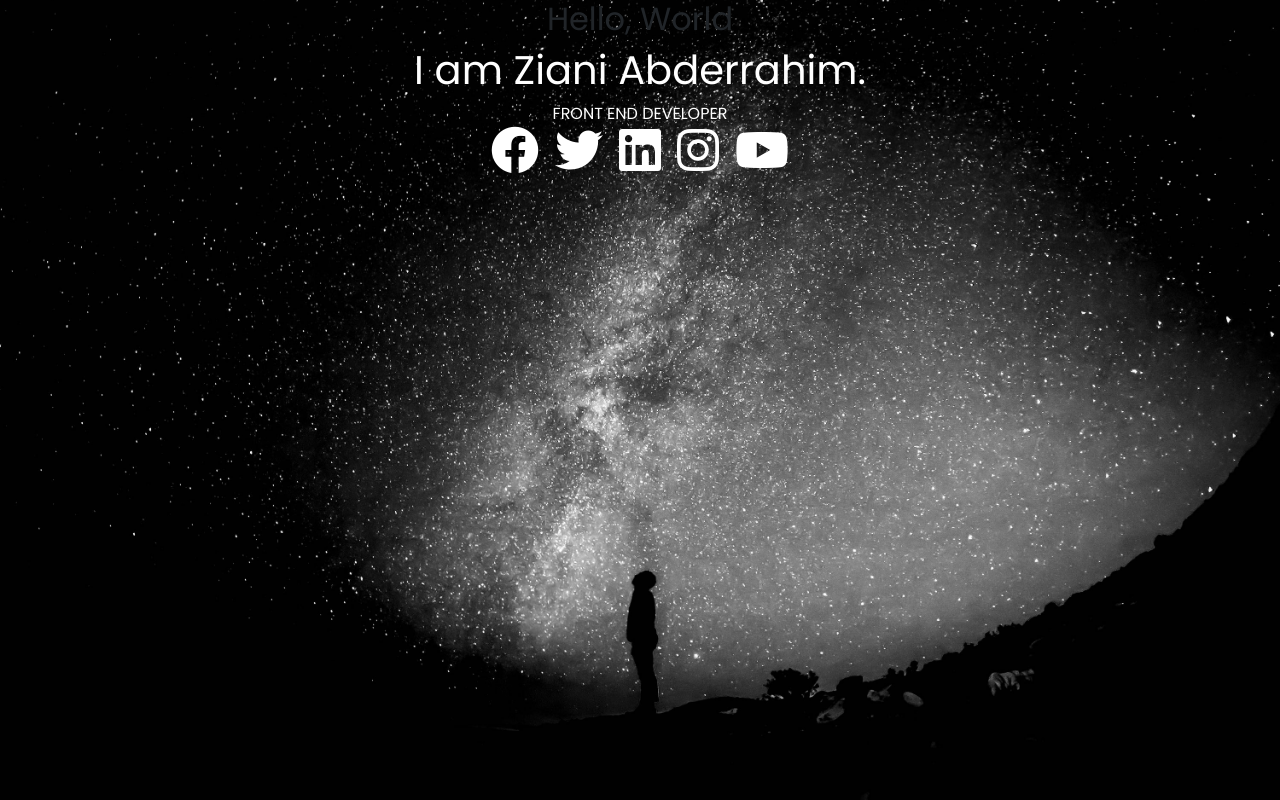
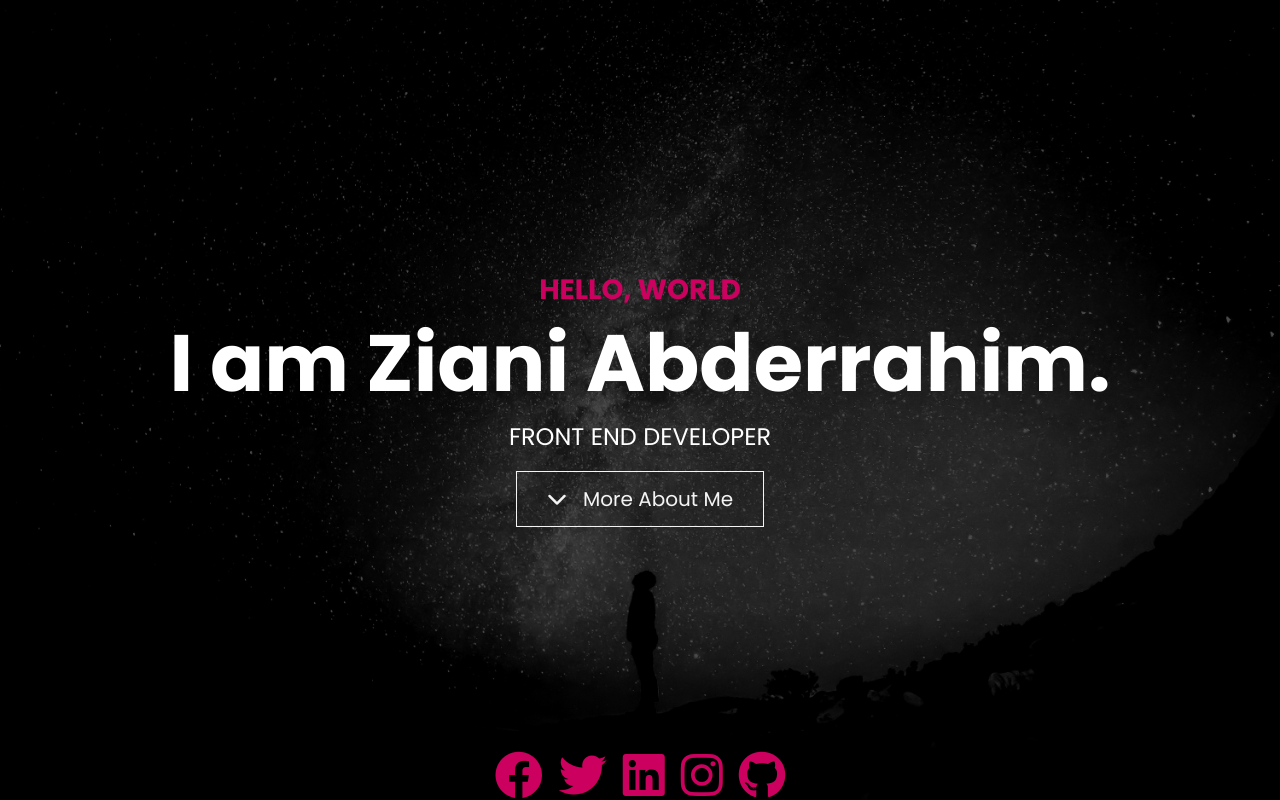
Before and after one commit to alziani/portfolio-website, a website: page index.html in a window 1280 px wide. Drawn offline with nearby package versions, Linux system fonts and the light colour scheme; files that its build step writes are made by us from their sources.

Commit message:
Header with overlay and js Effect

```diff
--- a/index.html
+++ b/index.html
@@ -13,31 +13,43 @@
   <link rel="stylesheet" href="css/bootstrap.css" />
   <link rel="stylesheet" href="css/lightbox.min.css" />
   <link rel="stylesheet" href="css/styles.css" />
-  <title>Brad Traversy | Web Developer</title>
+  <title>Ziani A. | Web Developer</title>
 </head>
 
 <!-- Header -->
-<section class="header">
-  <div class="container">
-    <div class="row ">
-      <div class="d-flex my-auto flex-column justify-content-between align-items-center">
-        <div class="text-center">
-          <h2>Hello, World</h2>
-          <h1 id="typing-text" class="text-white"></h1>
-          <span class="text-uppercase text-white"> Front End Developer</span>
+<header class="header text-center position-relative">
+  <div class="text-container  d-flex flex-column justify-content-center align-items-center position-relative h-100">
+    <h5 class="text-primary fs-3 fw-bold text-uppercase">Hello, World</h5>
+    <h1 id="typing-text" class="text-white display-1 fw-bold"></h1>
+    <span class="text-uppercase text-white fs-4"> Front End Developer</span>
+    <a href="about" class="btn btn-outline-light btn-lg mt-3">
+
+      <div class="d-flex">
+        <div class="me-3">
+          <i class="fas fa-chevron-down"></i>
         </div>
-        <div class="icons d-flex gap-3 text-white">
-          <i class="fa-brands fa-facebook fa-3x"></i>
-          <i class="fa-brands fa-twitter fa-3x"></i>
-          <i class="fa-brands fa-linkedin fa-3x"></i>
-          <i class="fa-brands fa-instagram fa-3x"></i>
-          <i class="fa-brands fa-youtube fa-3x"></i>
-
+        <div class="text-start">
+          <span>More About Me</span>
         </div>
       </div>
+    </a>
+    <div class="icons d-flex gap-3 text-white position-absolute bottom-0 start-50">
+      <a href="https://www.facebook.com/azianiabderrahim" target="_blank"><i
+          class="fa-brands fa-facebook fa-3x"></i></a>
+      <a href="https://twitter.com/zianiabderrahim" target="_blank"> <i class="fa-brands fa-twitter fa-3x"></i>
+      </a>
+      <a href="https://www.linkedin.com/in/abderrahim-ziani-a67b745b/" target="_blank"> <i
+          class="fa-brands fa-linkedin fa-3x"></i>
+      </a>
+      <a href="https://www.instagram.com/al_ziani/" target="_blank"> <i class="fa-brands fa-instagram fa-3x"></i>
+      </a>
+      <a href="https://github.com/alziani" target="_blank"> <i class="fa-brands fa-github fa-3x"></i>
+      </a>
     </div>
+
   </div>
-</section>
+</header>
+
 
 <body>
 
--- a/scss/styles.scss
+++ b/scss/styles.scss
@@ -2,4 +2,36 @@
     background: #151515 url(/images/intro-bg.jpg) center center no-repeat;
     background-size: cover;
     height: 100vh;
+    background-attachment: fixed;
 }
+
+.header::after {
+    content: "";
+    position: absolute;
+    top: 0;
+    left: 0;
+    height: 100%;
+    width: 100%;
+    background: rgba(0, 0, 0, 0.7);
+}
+
+.header .text-container {
+    z-index: 10;
+}
+
+.icons {
+    transform: translateX(-50%);
+}
+
+@media (max-width: 768px) {
+    .icons {
+        bottom: 40px !important;
+    }
+
+    .icons i {
+        font-size: 40px;
+
+    }
+
+
+}
```
